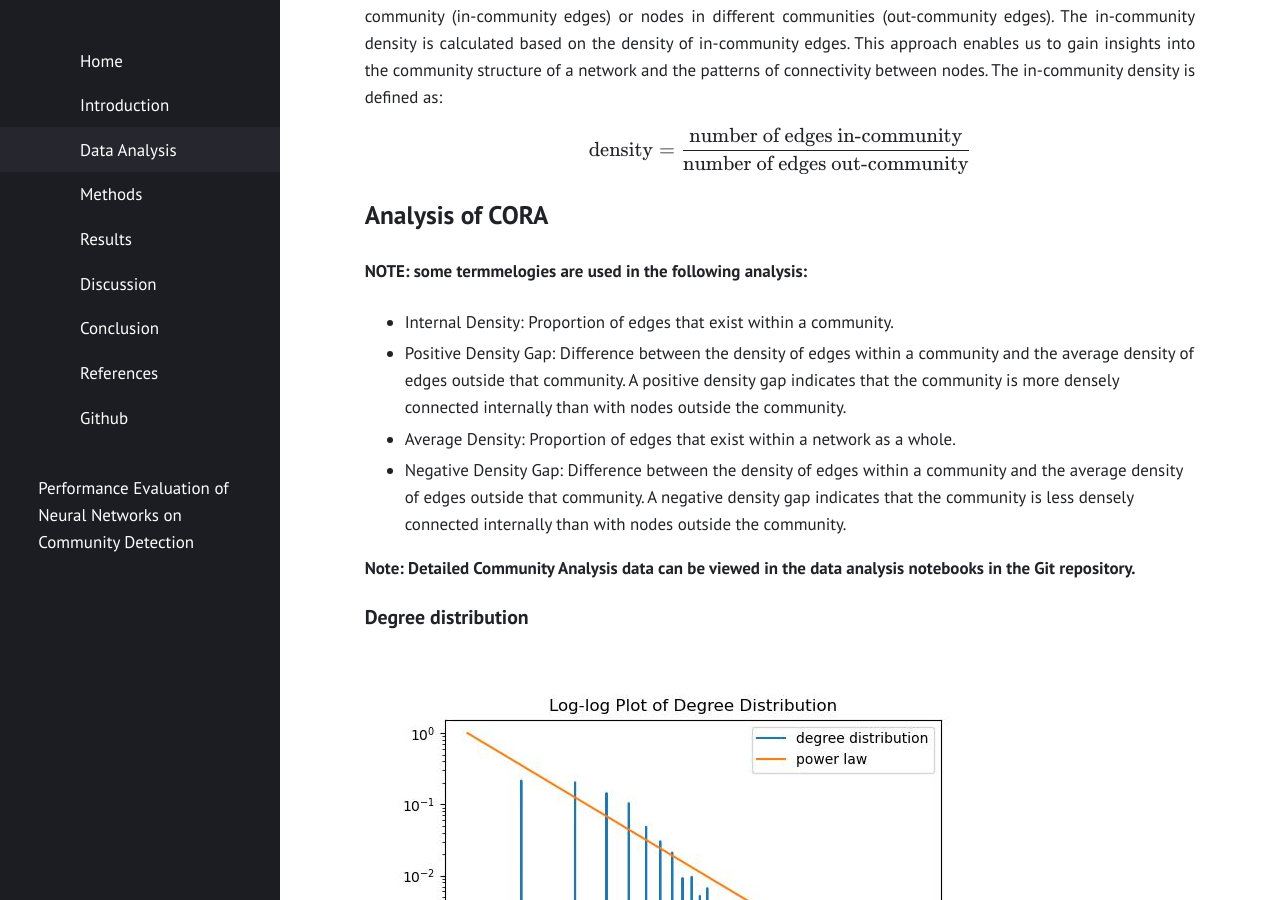
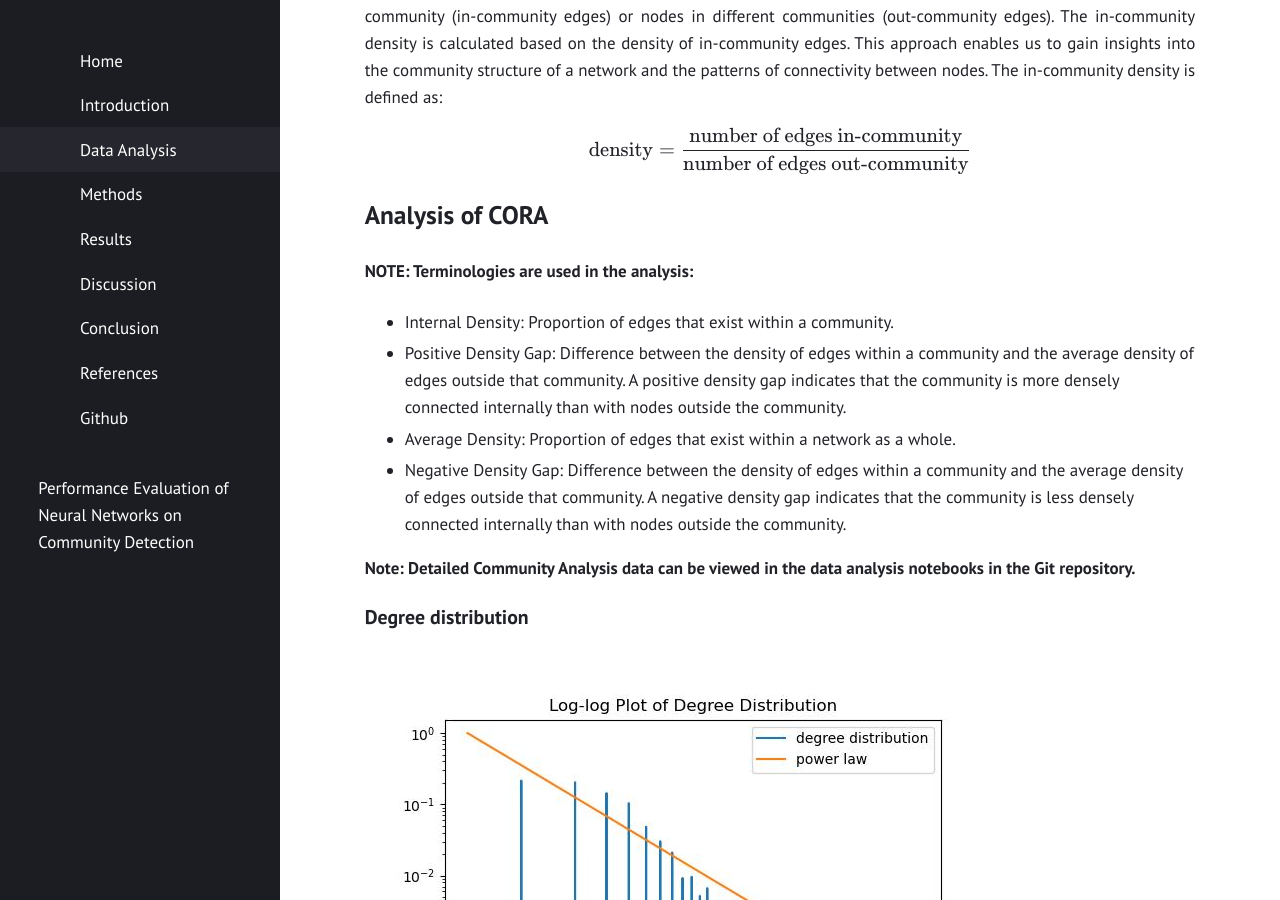
Before and after one commit to hblyx/DSC180_Project2, a Jekyll site: the page built from data_analysis.md, in a window 1280 px wide and 900 px high, scrolled down 309 px. Built offline with Jekyll 4.4.1, drawn with Linux system fonts in a browser that asks for light colours.

Commit message:
Update data_analysis.md
Correct typo

```diff
--- a/data_analysis.md
+++ b/data_analysis.md
@@ -10,7 +10,7 @@ We analyzed the degree distribution and community structure of a network, focusi
 $$\text{density} = \frac{\text{number of edges in-community}}{\text{number of edges out-community}}$$
 
 ## Analysis of CORA
-#### NOTE: some termmelogies are used in the following analysis:
+#### NOTE: Terminologies are used in the analysis:
 * Internal Density: Proportion of edges that exist within a community.
 * Positive Density Gap: Difference between the density of edges within a community and the average density of edges outside that community. A positive density gap indicates that the community is more densely connected internally than with nodes outside the community.
 * Average Density: Proportion of edges that exist within a network as a whole.
```
